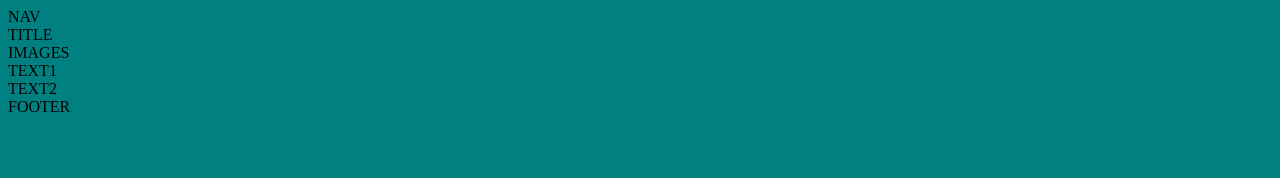
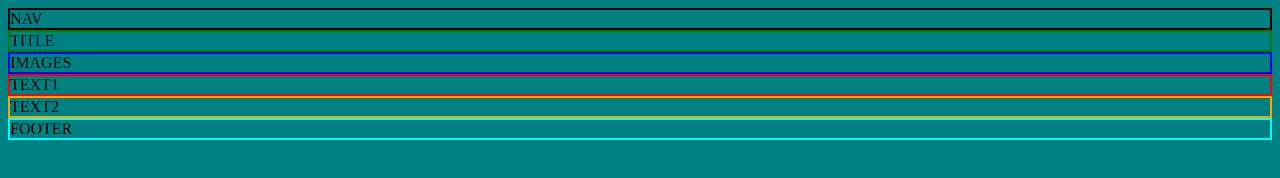
Before and after one commit to jessicakilby/css1, a plain HTML site: page index.html in a window 1280 px wide. Drawn offline with Linux system fonts and the light colour scheme.

Commit message:
added colors

```diff
--- a/index.html
+++ b/index.html
@@ -5,11 +5,11 @@
 	<link rel="stylesheet" type="text/css" href="styles.css">
 </head>
 <body>
-	<div>NAV</div>
-	<div>TITLE</div>
-	<div>IMAGES</div>
-	<div>TEXT1</div>
-	<div>TEXT2</div>
-	<div>FOOTER</div>
+	<div class="new-border">NAV</div>
+	<div class="new-border title-color">TITLE</div>
+	<div class="new-border image-color">IMAGES</div>
+	<div class="new-border text1-color">TEXT1</div>
+	<div class="new-border text2-color">TEXT2</div>
+	<div class="new-border footer-color">FOOTER</div>
 </body>
 </html>
--- a/styles.css
+++ b/styles.css
@@ -1,3 +1,33 @@
 body {
 	background-color: teal;
 }
+
+.new-border {
+	border: 2px solid black;
+}
+
+.new-border2 {
+	border-width: 2px;
+	border-style: solid;
+	border-color:; black;
+}
+
+.title-color {
+	border-color: green;
+}
+
+.image-color {
+	border-color: blue;
+}
+
+.text1-color {
+	border-color: red;
+}
+
+.text2-color {
+	border-color: orange;
+}
+
+.footer-color {
+	border-color: aqua;
+}
```
